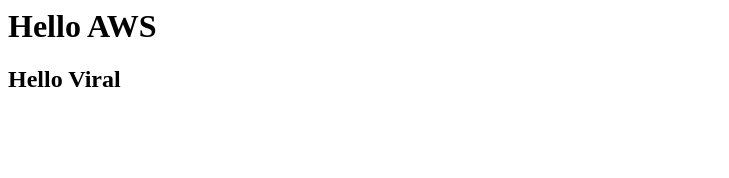
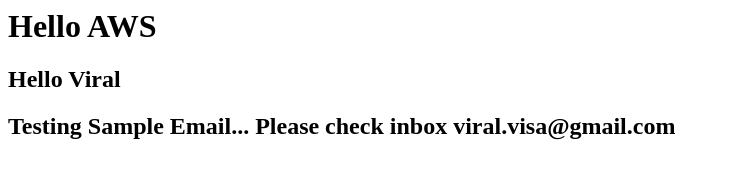
Before and after one commit to viralvisa/mySite, a plain HTML site: page index.html in a window 1280 px wide. Shown: the whole page, without its empty margins (0-729 px from the left). Drawn offline with Linux system fonts and the light colour scheme.

Commit message:
updating email settings
Updating and testing email settings

```diff
--- a/index.html
+++ b/index.html
@@ -2,5 +2,6 @@
 <body>
 <h1>Hello AWS</h1>
   <h2>Hello Viral </h2>
+  <h2>Testing Sample Email... Please check inbox viral.visa@gmail.com</h2>
 </body>
 </html>
```
